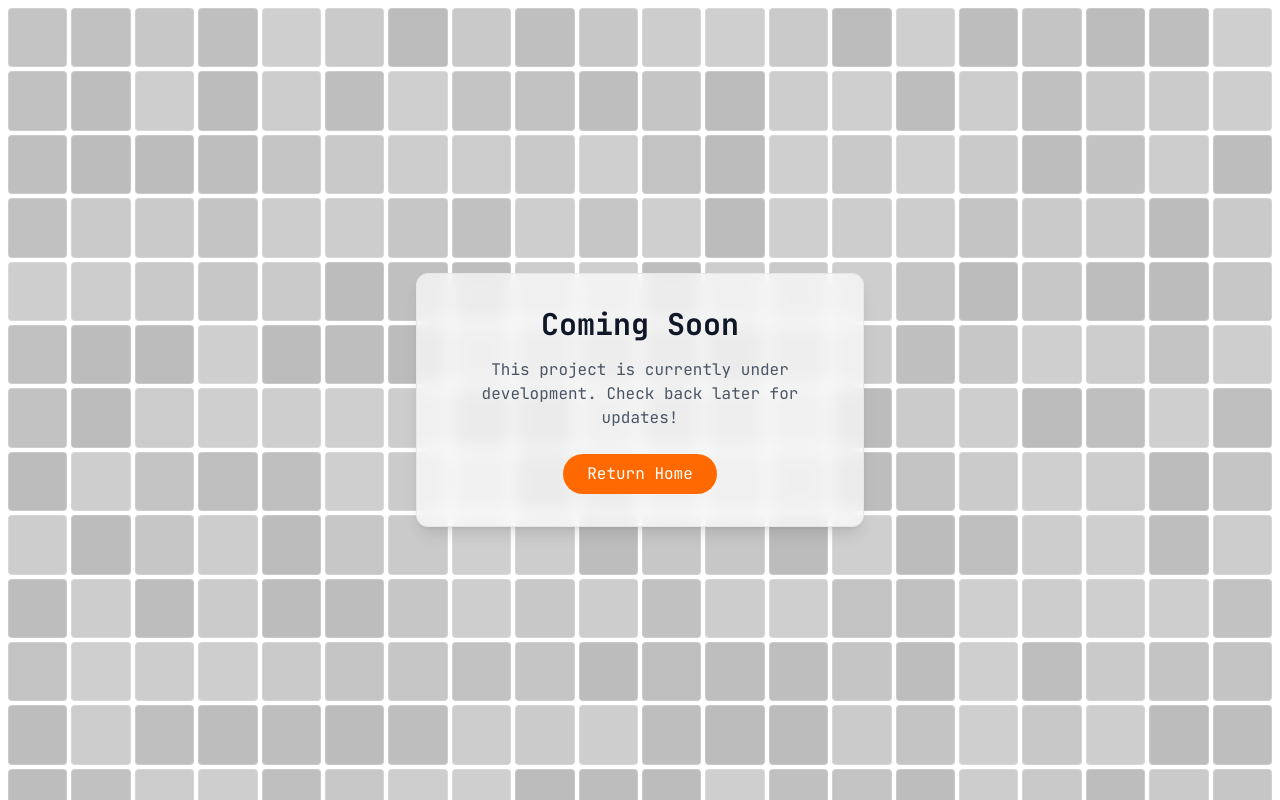
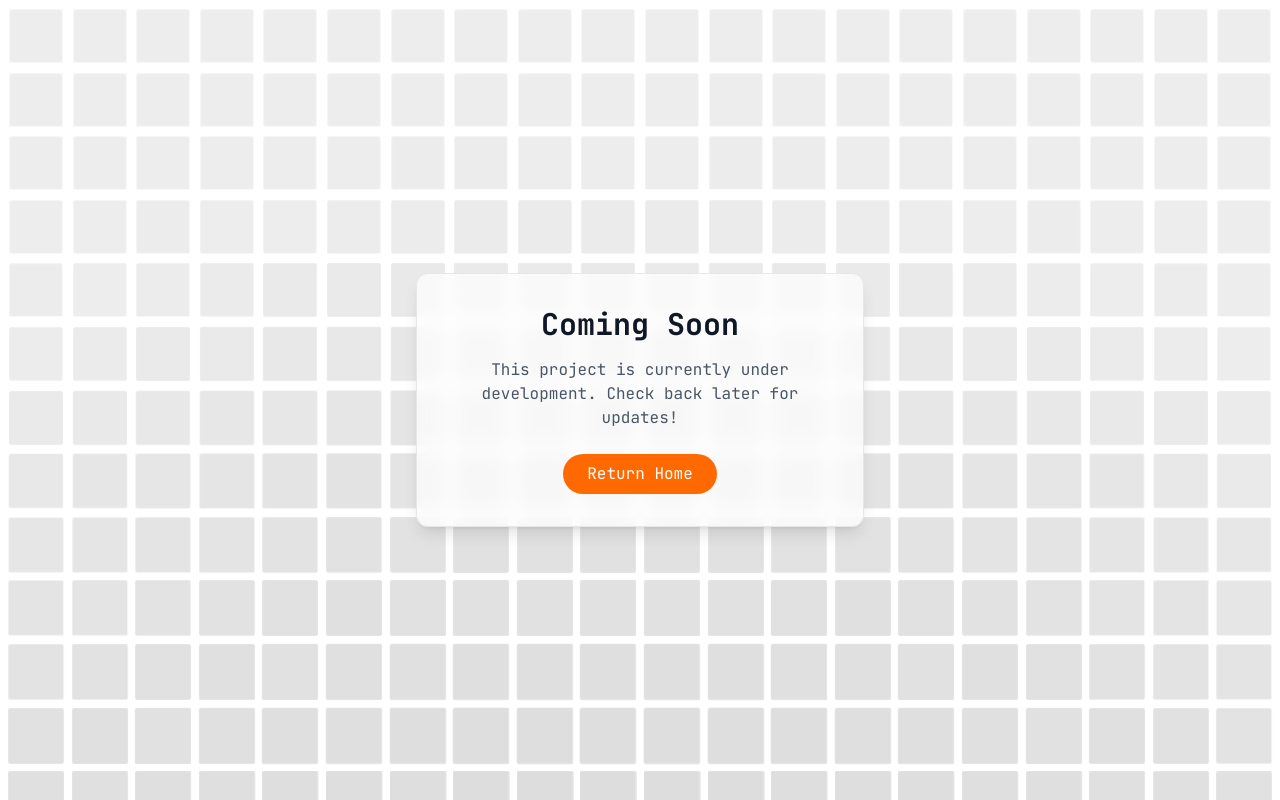
Before and after one commit to UnHeardCoder/PortfolioV1, a Next.js app: page /ComingSoon in a window 1280 px wide. Built offline with nearby package versions, Linux system fonts and the light colour scheme.

Commit message:
feat: improve background animation with smoother trail effect and better spacing

```diff
--- a/src/components/Background.tsx
+++ b/src/components/Background.tsx
@@ -1,126 +1,78 @@
 "use client";
 
-import { motion } from "framer-motion";
 import { useEffect, useState } from "react";
 
 interface BackgroundProps {
   className?: string;
 }
 
+const MOBILE_COLS = 12;
+const DESKTOP_COLS = 20;
+const ROWS = 31;
+
+function getDistance(row: number, col: number, from: [number, number]) {
+  return Math.sqrt((row - from[0]) ** 2 + (col - from[1]) ** 2);
+}
+
 export default function Background({ className = "" }: BackgroundProps) {
-  const MOBILE_COLS = 12;
-  const DESKTOP_COLS = 20;
-  const ROWS = 31;
-  const BASE_DELAY = 0.3;
-  const NOISE = 0.05;
-
-  const [isLoaded, setIsLoaded] = useState(false);
-  const [clickOrigin, setClickOrigin] = useState<[number, number] | null>(null);
   const [columnCount, setColumnCount] = useState(MOBILE_COLS);
-  const [origin, setOrigin] = useState<[number, number] | undefined>();
-
-  // Function to determine column count based on screen width
-  const updateColumnCount = () => {
-    setColumnCount(window.innerWidth >= 768 ? DESKTOP_COLS : MOBILE_COLS);
-  };
+  const [origin, setOrigin] = useState<[number, number]>([0, 0]);
 
   useEffect(() => {
-    // Initial column count
-    updateColumnCount();
-
-    // Set random starting point for animation
+    setColumnCount(window.innerWidth >= 768 ? DESKTOP_COLS : MOBILE_COLS);
     setOrigin([
       Math.floor(Math.random() * ROWS),
-      Math.floor(Math.random() * columnCount),
+      Math.floor(Math.random() * (window.innerWidth >= 768 ? DESKTOP_COLS : MOBILE_COLS)),
     ]);
-
-    // Add resize listener with throttling
-    let resizeTimeout: NodeJS.Timeout;
     const handleResize = () => {
-      clearTimeout(resizeTimeout);
-      resizeTimeout = setTimeout(updateColumnCount, 100);
+      setColumnCount(window.innerWidth >= 768 ? DESKTOP_COLS : MOBILE_COLS);
     };
-
     window.addEventListener("resize", handleResize);
-
-    return () => {
-      window.removeEventListener("resize", handleResize);
-      clearTimeout(resizeTimeout);
-    };
-  }, [columnCount]);
-
-  if (!origin) return null;
-
-  const getDistance = (row: number, col: number, from: [number, number]) => {
-    return Math.sqrt((row - from[0]) ** 2 + (col - from[1]) ** 2) * 5;
-  };
-
-  const handleSquareClick = (row: number, col: number) => {
-    setClickOrigin([row, col]);
-    setTimeout(() => setClickOrigin(null), 2000);
-  };
-
-  const renderSquare = (idx: number, cols: number) => {
-    const row = Math.floor(idx / cols);
-    const col = idx % cols;
-    const initialDelay =
-      getDistance(row, col, origin) / (Math.sqrt(ROWS ** 2 + cols ** 2)) * BASE_DELAY + Math.random() * NOISE;
-    const isOrigin = getDistance(row, col, origin) === 0;
-
-    const distance = clickOrigin ? getDistance(row, col, clickOrigin) : 0;
-    const maxDistance = Math.sqrt(ROWS ** 2 + cols ** 2) * 5;
-    const normalizedDistance = distance / maxDistance;
-
-    const rippleDelay = distance * 0.015;
-    const rippleScale = clickOrigin ? Math.max(0.1, 1 - normalizedDistance * 0.5) : 1;
-
-    return (
-      <motion.div
-        className="bg-neutral-700/50 rounded-sm aspect-square border border-white/20 cursor-pointer"
-        key={idx}
-        initial={{ opacity: isOrigin ? 1 : 0, scale: isOrigin ? 1 : 0.3 }}
-        animate={{
-          opacity: isLoaded ? [0.5, 0.7, 0.5] : 0.5,
-          scale: rippleScale,
-        }}
-        transition={{
-          type: "spring",
-          bounce: 0.5,
-          delay: clickOrigin ? rippleDelay : initialDelay,
-          opacity: isLoaded ? {
-            duration: 2,
-            repeat: Infinity,
-            ease: "easeInOut",
-            delay: Math.random() * 2
-          } : undefined,
-        }}
-        onClick={() => handleSquareClick(row, col)}
-        onAnimationComplete={() => {
-          if (isOrigin) {
-            setIsLoaded(true);
-          }
-        }}
-        whileHover={{
-          opacity: 1,
-          scale: 1.05,
-          backgroundColor: "rgb(124 45 18 / 0.8)",
-          borderColor: "rgb(249 115 22 / 1)",
-          transition: {
-            duration: 0.1
-          }
-        }}
-      />
-    );
-  };
+    return () => window.removeEventListener("resize", handleResize);
+  }, []);
 
   return (
     <div className={`absolute inset-0 overflow-hidden ${className}`}>
+      <style>{`
+        @keyframes ripple {
+          0% { opacity: 0.3; transform: scale(0.95); }
+          30% { opacity: 0.6; transform: scale(1.02); }
+          100% { opacity: 0.3; transform: scale(0.95); }
+        }
+        .grid-square {
+          background: rgba(64,64,64,0.3);
+          border-radius: 0.125rem;
+          aspect-ratio: 1/1;
+          border: 1px solid rgba(255,255,255,0.1);
+          cursor: pointer;
+          animation: ripple 4s infinite;
+          transition: background-color 1.5s ease-out, border-color 1.5s ease-out, box-shadow 1.5s ease-out;
+        }
+        .grid-square:hover {
+          background: rgba(124,45,18,0.6) !important;
+          border-color: rgba(249,115,22,0.5) !important;
+          box-shadow: 0 0 10px rgba(249,115,22,0.3);
+          transform: scale(1.1) !important;
+          transition: transform 0.2s ease-in;
+        }
+      `}</style>
       <div className="p-2">
         <div
-          className={`grid auto-rows-fr w-full gap-1`}
+          className="grid auto-rows-fr w-full gap-2"
           style={{ gridTemplateColumns: `repeat(${columnCount}, minmax(0, 1fr))` }}
         >
-          {[...Array(ROWS * columnCount)].map((_, idx) => renderSquare(idx, columnCount))}
+          {[...Array(ROWS * columnCount)].map((_, idx) => {
+            const row = Math.floor(idx / columnCount);
+            const col = idx % columnCount;
+            const distance = getDistance(row, col, origin);
+            return (
+              <div
+                key={idx}
+                className="grid-square"
+                style={{ animationDelay: `${distance * 0.07}s` }}
+              />
+            );
+          })}
         </div>
       </div>
     </div>
```
